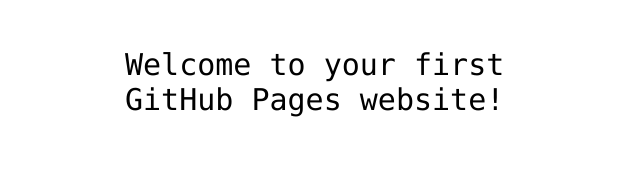
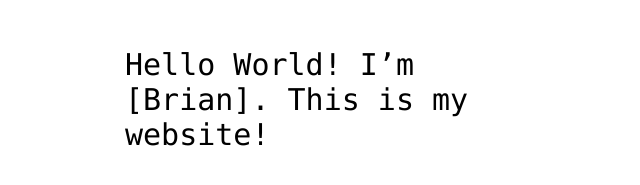
Before and after one commit to Dslturbo/dslturbo.github.io, a plain HTML site: page index.html in a window 1280 px wide. Shown: the part 341-526 px from the top of the page, without its empty margins (315-955 px from the left). Drawn offline with Linux system fonts and the light colour scheme.

Commit message:
Update index.html

```diff
--- a/index.html
+++ b/index.html
@@ -12,7 +12,7 @@
 <img src="https://octodex.github.com/images/daftpunktocat-thomas.gif" id="octocat" alt="octocat-gif" />
 
 <!-- Change this code here by copy and pasting your template on line 15 -->
-<p>Welcome to your first GitHub Pages website!</p>
+<p>Hello World! I’m [Brian]. This is my website!</p>
 
 </body>
 </html>
```
